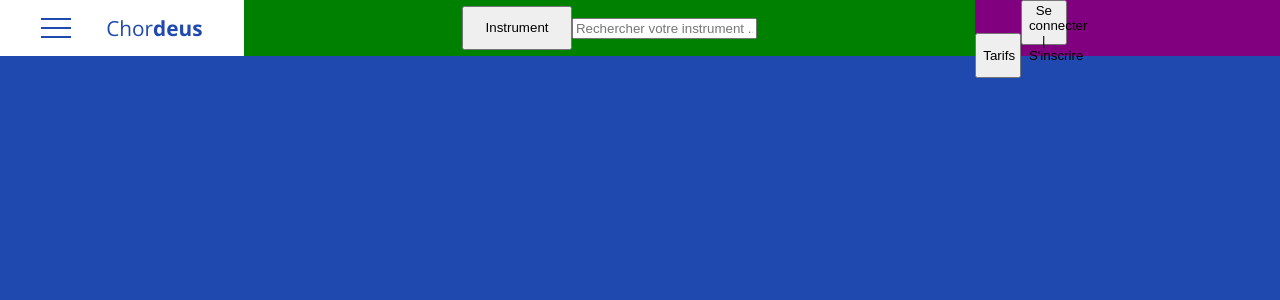
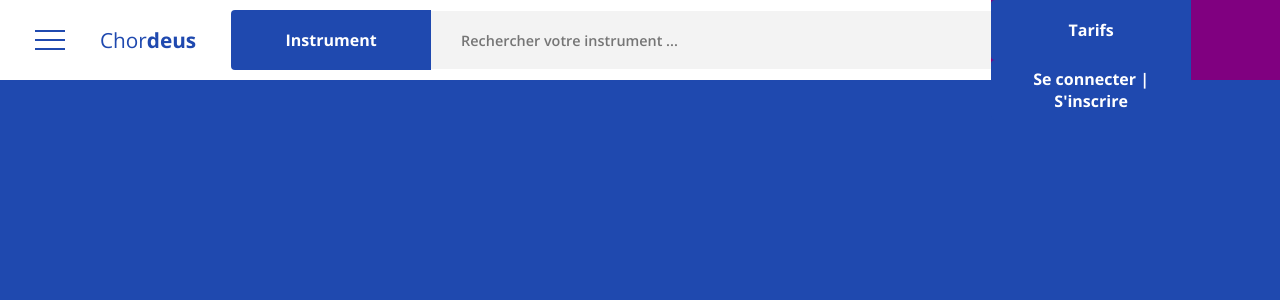
Before and after one commit to maxess-dev/Chordeus, a React (Create React App) app in the folder chordeus/: page / in a window 1280 px wide. Shown: the top 300 px of the page. Built offline with nearby package versions, Linux system fonts and the light colour scheme.

Commit message:
navbar modified

```diff
--- a/chordeus/src/App.css
+++ b/chordeus/src/App.css
@@ -1,6 +1,27 @@
 button{
-  width: 15%;
-  height: 80%;
+  width: 200px;
+  height: 75%;
+  background-color: #1F49AF;
+  border: none;
+  border-radius: 4px 0px 0px 4px;
+  color: white;
+  font-family: "Open Sans", sans-serif;
+  font-weight: 800;
+  font-size: 1em;
+  cursor: pointer;
+}
+
+input[type='text']{
+  width: 500px;
+  font-size: 0.9em;
+  font-family: "Open Sans", sans-serif;
+  font-weight: 600;
+  color: #979797;
+  height: 70%;
+  border: none;
+  padding-left: 30px;
+  padding-right: 30px;
+  background-color: #F3F3F3;
 }
 
 #landing-ctn-1{
@@ -11,7 +32,7 @@ button{
 .ctn-navbar{
   display: flex;
   align-items: center;
-  height: 7vh;
+  height: 80px;
   width: 100%;
   background-color: #fff;
 }
@@ -57,7 +78,6 @@ button{
 }
 
 .ctn-search-nav{
-  background-color: green;
   display: flex;
   justify-content: center;
   align-items: center;
```
